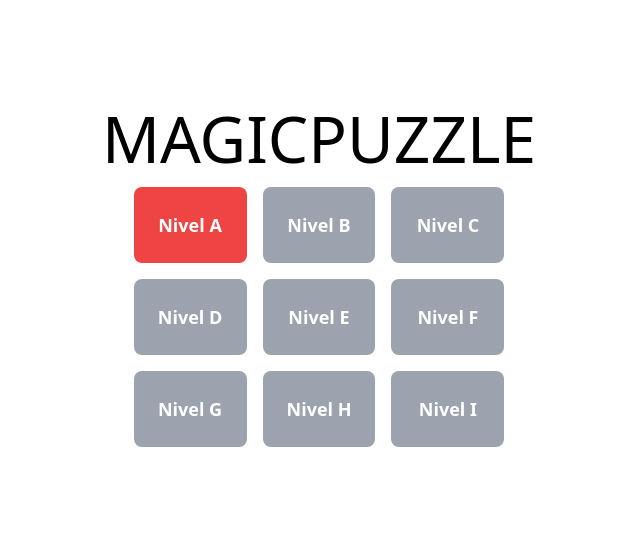
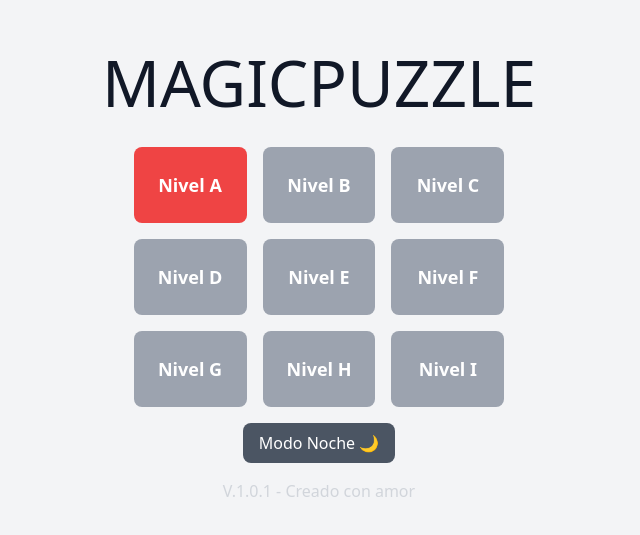
Before and after one commit to alduindev/alduin, a React (Vite) app: page /alduin/puzzle in a window 1280 px wide. Shown: the part 131-666 px from the top of the page, without its empty margins (321-961 px from the left). Built offline with nearby package versions, Linux system fonts and the light colour scheme; no server answers.

Commit message:
Add Version 1.0.1

```diff
--- a/src/components/organism/UIPuzzleGame.jsx
+++ b/src/components/organism/UIPuzzleGame.jsx
@@ -1,6 +1,6 @@
 import React, { useRef, useEffect, useState } from "react";
 
-const PLACE_DOG_URL = "https://placedog.net/450/450?random";
+const PLACE_DOG_URL = "https://via.assets.so/game.png?id=";
 const MOVIE_IMAGE_URL = "https://via.assets.so/movie.png?id=";
 const CANVAS_SIZE = 450;
 const GAME_TIME = 160;
@@ -25,11 +25,16 @@ const UIPuzzleGame = () => {
   const [progress, setProgress] = useState({});
   const [timer, setTimer] = useState(null);
   const [elapsedTime, setElapsedTime] = useState(0);
+  const [isDarkMode, setIsDarkMode] = useState(false);
 
   useEffect(() => {
     const savedProgress = JSON.parse(localStorage.getItem("puzzleProgress")) || {};
     setProgress(savedProgress);
   }, []);
+
+  const toggleDarkMode = () => {
+    setIsDarkMode(!isDarkMode);
+  };
 
   useEffect(() => {
     if (selectedSublevel) {
@@ -40,8 +45,9 @@ const UIPuzzleGame = () => {
   const fetchRandomImage = () => {
     const isDog = Math.random() < 0.5;
     const randomMovieID = Math.floor(Math.random() * 100) + 1;
+    const randomGameID = Math.floor(Math.random() * 100) + 1;
     const imgSrc = isDog
-      ? `${PLACE_DOG_URL}&nocache=${Date.now()}`
+      ? `${PLACE_DOG_URL}${randomGameID}&q=95&w=450&h=450&fit=fill`
       : `${MOVIE_IMAGE_URL}${randomMovieID}&q=95&w=450&h=450&fit=fill`;
 
     const img = new Image();
@@ -195,9 +201,10 @@ const UIPuzzleGame = () => {
   };
 
   return (
-    <div className="flex flex-col items-center justify-center min-h-screen">
-      <h1 className="lg:text-[4rem] text-[3rem] ">MAGICPUZZLE</h1>
+    <div className={`flex flex-col items-center justify-center lg:min-h-screen h-screen ${isDarkMode ? "bg-gray-800 text-white" : "bg-gray-100 text-gray-900"}`}>
+      <h1 className="lg:text-[4rem] text-[3.5rem] ">MAGICPUZZLE</h1>
       {!selectedLevel ? (
+        <div className="py-4">
           <div className="grid grid-cols-3 gap-4">
           {LEVELS.map((level, i) => {
             const isUnlocked = i === 0 || progress[LEVELS[i - 1]]?.[SUBLEVELS];
@@ -214,7 +221,9 @@ const UIPuzzleGame = () => {
             );
           })}
         </div>
+        </div>
       ) : !selectedSublevel ? (
+        <div className="py-4">
         <div className="grid grid-cols-3 gap-4">
           {Array.from({ length: SUBLEVELS }, (_, i) => {
             const isUnlocked = i === 0 || progress[selectedLevel]?.[i];
@@ -231,6 +240,7 @@ const UIPuzzleGame = () => {
               </button>
             );
           })}
+        </div>
         </div>
       ) : (
         <>
@@ -269,7 +279,7 @@ const UIPuzzleGame = () => {
           {!gameStarted && (
             <button
               onClick={startGame}
-              className="my-4 px-6 py-2 font-bold bg-blue-500 text-white rounded-lg"
+              className="px-6 py-2 font-bold bg-blue-500 text-white rounded-lg"
             >
               Jugar
             </button>
@@ -291,6 +301,13 @@ const UIPuzzleGame = () => {
           </div>
         </>
       )}
+      <button
+        className="px-4 py-2 bg-gray-600 text-white rounded-lg"
+        onClick={toggleDarkMode}
+      >
+        {isDarkMode ? "Modo Día ☀️" : "Modo Noche 🌙"}
+      </button>
+      <p className="text-gray-300 mt-4">V.1.0.1 - Creado con amor</p>
     </div>
 
 
```
Lines whose indentation alone changed are shown as unchanged.
